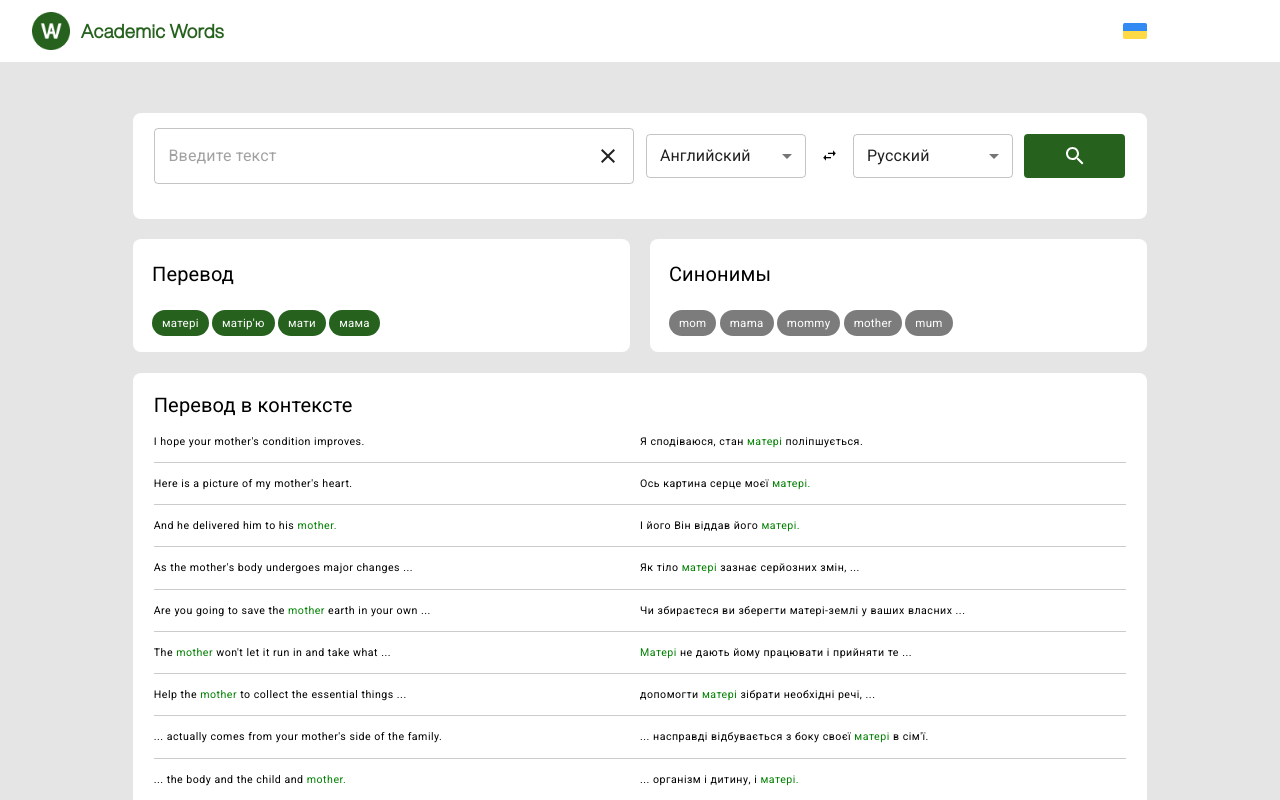
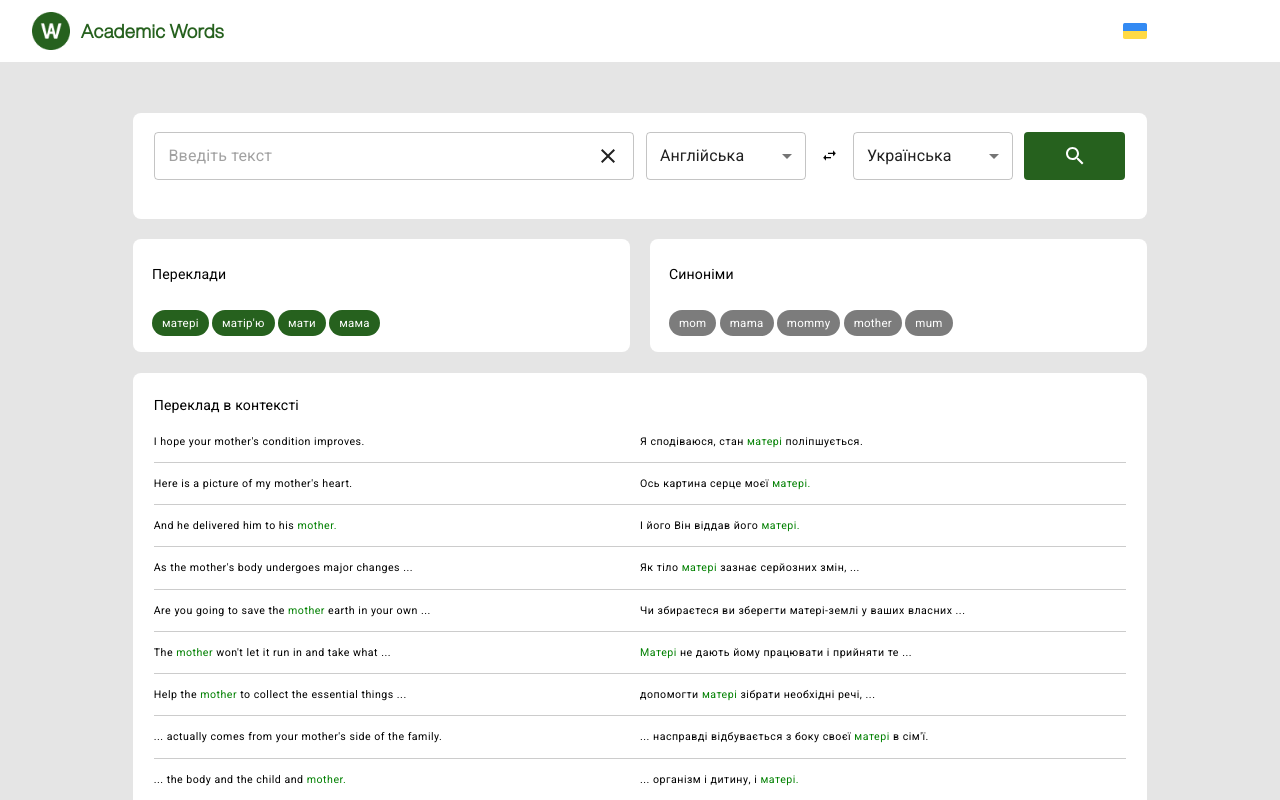
Before and after one commit to vladBrownDev/academicWord, a React (Create React App) app: page / in a window 1280 px wide. Both pictures are taken after a click on the button 1074 px from the left and 155 px from the top of the page. Shown: the top 800 px of the page. Built offline with nearby package versions, Linux system fonts and the light colour scheme.

Commit message:
localization-done

```diff
--- a/src/App.css
+++ b/src/App.css
@@ -52,6 +52,10 @@ header {
 
   color: #26611E;
 }
+#flag {
+  max-width: 24px;
+  max-height: 16px;
+}
 main {
   padding-top:6.27vh;
   padding-left: 10.41vw;
@@ -92,18 +96,20 @@ form .findWordInp {
   width: 37.5vw;
   border-radius: 4px;
 }
+div .MuiOutlinedInput-root {
+  height: 6vh;
+}
 
 .search {
   color:white;
 }
 #searchButton {
   background-color: #26611E !important;
-  height: 100%;
+  height: 6vh;
   width: 7.9vw;
 }
 .dropdown {
   width:12.5vw;
-  height: 5.49vh;
 }
 #switchImg {
   width: 1.3vw;
@@ -160,7 +166,7 @@ form .findWordInp {
   font-family: Roboto;
   font-style: normal;
   font-weight: normal;
-  font-size: 20px;
+  font-size: 1.1vw;
   line-height: 32px;
   display: flex;
   align-items: center;
@@ -258,19 +264,18 @@ form .findWordInp {
     align-items: center;
     margin-top:16px;
   }
-  div.MuiOutlinedInput-input {
-    padding: 1.65vh 1vh;
+  .MuiTextField-root input{
+    padding: 1.65vh 1vh !important;
   }
   #outlined-basic {
     padding: 2.1vh 14px;
 }
   #searchButton {
-    height: 6.6vh;
+    height: 6.1vh;
 
   }
   .dropdown {
     width: 40vw;
-    height: 6.49vh;
   }
   #mobileImgSearch {
     display: block;
--- a/src/App.js
+++ b/src/App.js
@@ -3,6 +3,7 @@ import './App.css';
 import logo from "./images/logo.png"
 import switchBut from "./images/switch.png"
 import ukrflag from "./images/ukrflag.png"
+import enFlag from "./images/enFlag.png"
 
 import TextField from '@material-ui/core/TextField';
 import InputAdornment from '@material-ui/core/InputAdornment';
@@ -20,17 +21,20 @@ import axios from "axios"
 import React ,{Component} from 'react';
 import ReactDOM from "react-dom"
 
-
+import Languages from './languages';
+const lang = Languages()
 
 class App extends Component {
+
   constructor() {
     super()
     this.state = {
       fChosenLang : "en",
-      secChosenLang :"ru",
+      secChosenLang :"ua",
+      mainInputValue:"",
+      shownComponentsClass : "hidden",
       flagImg : ukrflag,
-      mainInputValue:"",
-      shownComponentsClass : "hidden"
+      currentLanguage : lang.ua
     }
   }
   pushInputValue = (e) => {
@@ -241,6 +245,14 @@ class App extends Component {
     })
     console.log(this.state)
   }
+  changeLocalization = () => {
+    if(this.state.currentLanguage === lang.ua) {
+      this.setState (() => {return ({currentLanguage : lang.en, flagImg : enFlag,})})
+    }
+    else {
+      this.setState (() => {return ({currentLanguage : lang.ua , flagImg : ukrflag,})})
+    }
+  }
   render() {
 
     return (
@@ -250,7 +262,7 @@ class App extends Component {
             <img src={logo} alt="" id="logo"/>
             <div id="companyName">Academic Words</div>
           </div>
-          <img src={this.state.flagImg} alt="flagImg"/>
+          <img id="flag" src={this.state.flagImg} onClick={this.changeLocalization} alt="flagImg"/>
         </header>
         <main>
           <section id="inputSection">
@@ -260,7 +272,7 @@ class App extends Component {
               <div id="desktopInput">
               <TextField className="findWordInp"
                 id="outlined-basic"
-                placeholder="Введите текст"
+                placeholder={this.state.currentLanguage.placeholder}
                 variant="outlined"
                 onChange={this.pushInputValue}
                 InputProps={{
@@ -277,8 +289,8 @@ class App extends Component {
                       onChange={this.firstDDSent}
                     >
 
-                      <MenuItem value="en">Английский</MenuItem>
-                      <MenuItem value="ru">Русский</MenuItem>
+                      <MenuItem value="en">{this.state.currentLanguage.fDropDown}</MenuItem>
+                      <MenuItem value="ua">{this.state.currentLanguage.secDropDown}</MenuItem>
 
                     </Select>
 
@@ -297,8 +309,8 @@ class App extends Component {
 
                     >
 
-                      <MenuItem value="en">Английский</MenuItem>
-                      <MenuItem value="ru">Русский</MenuItem>
+                      <MenuItem value="en">{this.state.currentLanguage.fDropDown}</MenuItem>
+                      <MenuItem value="ua">{this.state.currentLanguage.secDropDown}</MenuItem>
 
                     </Select>
 
@@ -320,8 +332,8 @@ class App extends Component {
                       onChange={this.firstDDSent}
                     >
 
-                      <MenuItem value="en">Английский</MenuItem>
-                      <MenuItem value="ru">Русский</MenuItem>
+                      <MenuItem value="en">{this.state.currentLanguage.fDropDown}</MenuItem>
+                      <MenuItem value="ua">{this.state.currentLanguage.secDropDown}</MenuItem>
 
                     </Select>
 
@@ -340,8 +352,8 @@ class App extends Component {
 
                     >
 
-                      <MenuItem value="en">Английский</MenuItem>
-                      <MenuItem value="ru">Русский</MenuItem>
+                      <MenuItem value="en">{this.state.currentLanguage.fDropDown}</MenuItem>
+                      <MenuItem value="ua">{this.state.currentLanguage.secDropDown}</MenuItem>
 
                     </Select>
 
@@ -355,7 +367,7 @@ class App extends Component {
           <section id="secSection" className="hidden">
                 <div id="translation">
                   <div id="translLabel">
-                    Перевод
+                  {this.state.currentLanguage.tranlsation}
                   </div>
                   <div id="translationList">
                     <Translation text="Sobaka"/>
@@ -366,7 +378,7 @@ class App extends Component {
 
                 <div id="synonyms">
                   <div id="translLabel">
-                      Синонимы
+                      {this.state.currentLanguage.synonims}
                   </div>
                   <div id="synonymList">
 
@@ -375,7 +387,7 @@ class App extends Component {
           </section>
           <section id="examples" className="hidden">
             <div id="translLabel" className="secLabel">
-              Перевод в контексте
+            {this.state.currentLanguage.contextTranslation}
             </div>
             <div id="exampleList" >
                 <Example lText ="Тут появятся результаты" rText=""/>
--- /dev/null
+++ b/src/languages.js
@@ -0,0 +1,22 @@
+import React from "react";
+
+export default function Languages () {
+    return ({
+        en : {
+            fDropDown: "English",
+            secDropDown:"Ukrainian",
+            tranlsation:"Translations",
+            synonims :"Synonims",
+            placeholder: "Enter your text",
+            contextTranslation :"Translation in context"
+        },
+        ua : {
+            fDropDown: "Англійська",
+            secDropDown:"Українська",
+            tranlsation:"Переклади",
+            synonims :"Синоніми",
+            placeholder: "Введіть текст",
+            contextTranslation :"Переклад в контексті"
+        }
+    })
+}
```
Also changed, not shown: src/images/enFlag.png (added).
